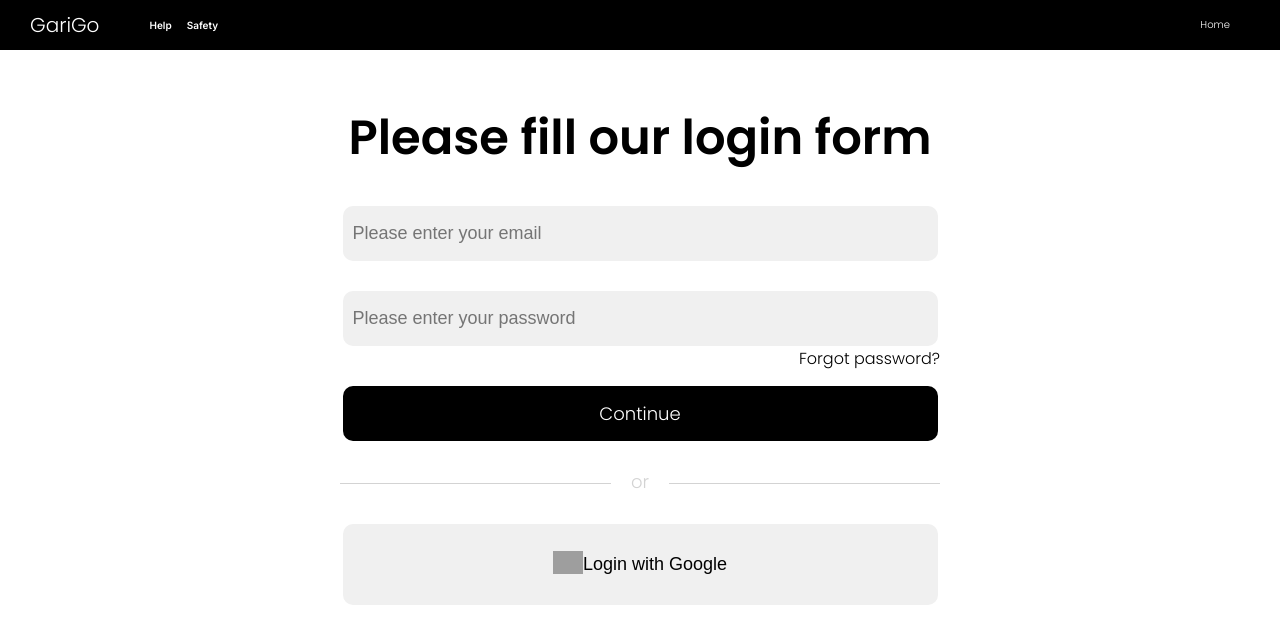
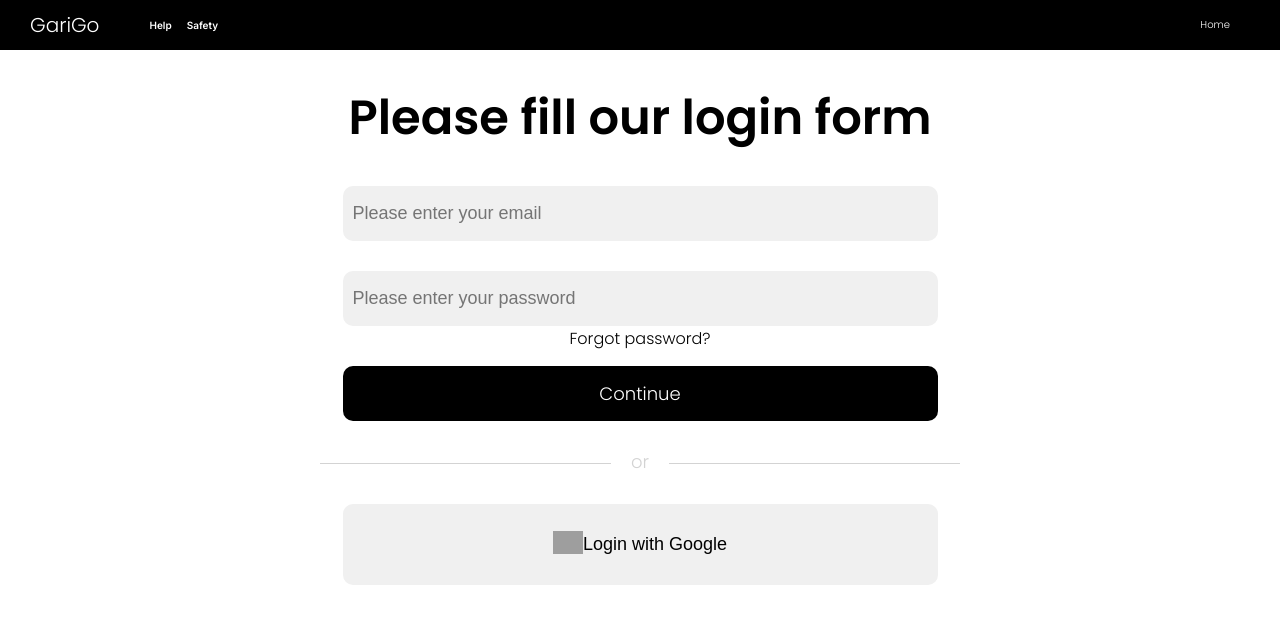
Before and after one commit to Andrej-sv81/UberApp_Tim26_IKS, an Angular app: page /login in a window 1280 px wide. Shown: the top 644 px of the page. Built offline with nearby package versions, Linux system fonts and the light colour scheme; grey boxes are pictures that could not be loaded.

Commit message:
Login component relative layout

```diff
--- a/src/app/components/login/login.component.css
+++ b/src/app/components/login/login.component.css
@@ -1,17 +1,12 @@
 .login-container{
-    position: absolute;
-    top: 40%;
-    left: 50%;
+    position: relative;
+    width: 50%;
+    padding-left: 25%;
     background-color: white;
-    width: 600px;
-    margin-left: -300px;
-    height: 600px;
-    margin-top: -250px;
     justify-content: center;
     align-items: center;
     text-align: center;
     font-family: 'Poppins';
-    padding-top: 0px;
 
 }
 .login-container .login-title{
@@ -122,5 +117,5 @@
 .login-container .forgot-pass-text{
     margin: 0px;
     margin-bottom: 15px;
-    text-align: right;
+    text-align: center;
 }
```
